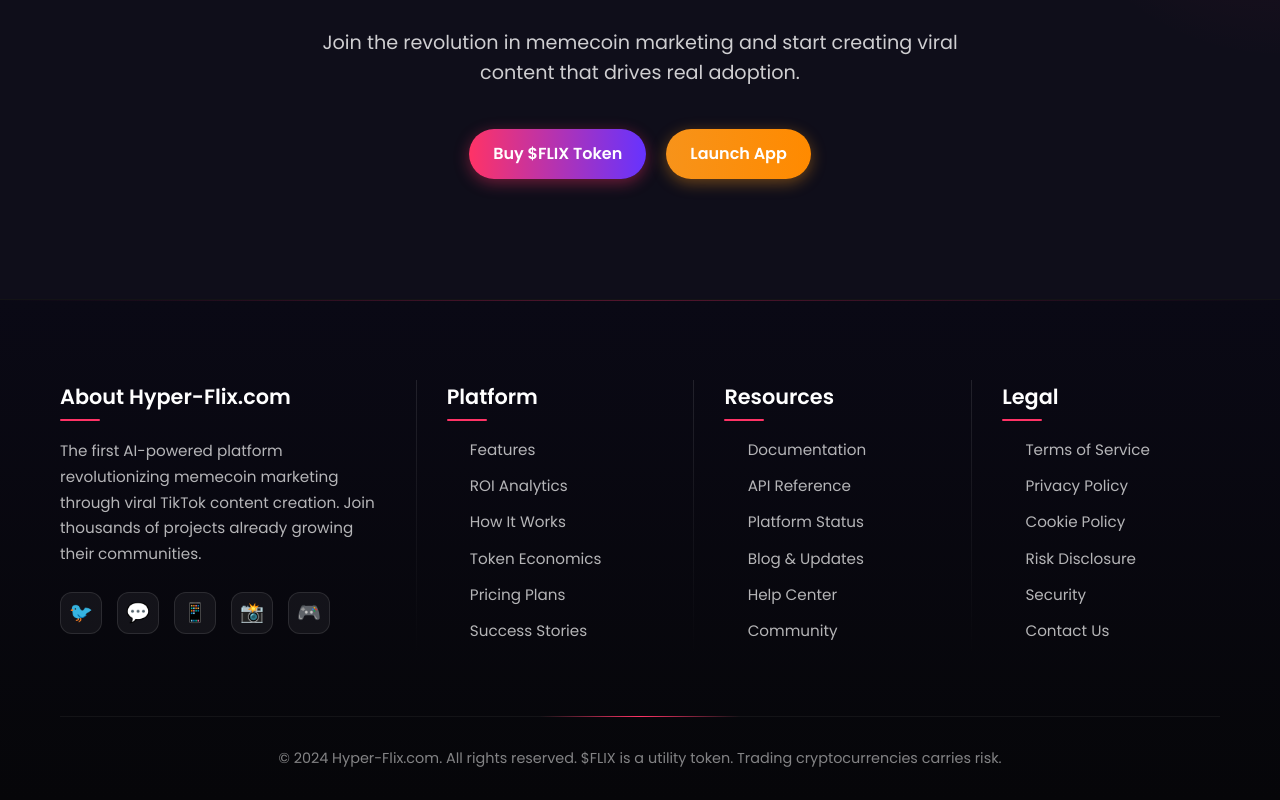
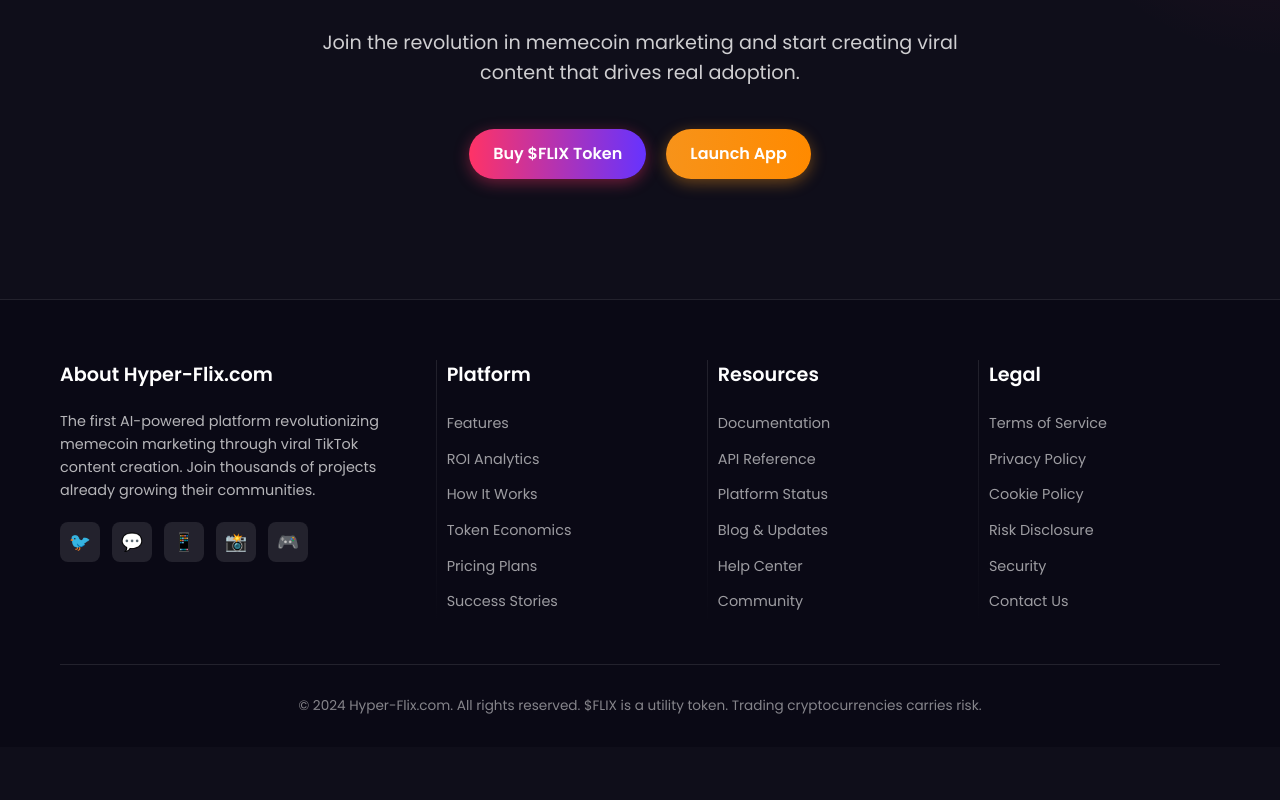
Before and after one commit to ai-tribes/hyperflix, a Next.js app: page / in a window 1280 px wide. Shown: the part 4640-5440 px from the top of the page. After the commit the page ends 5387 px from the top, so only its background shows below. Built offline with nearby package versions, Linux system fonts and the light colour scheme; no server answers.

Commit message:
Auth is still fuckign annoying

```diff
--- a/src/components/shared/Footer.module.css
+++ b/src/components/shared/Footer.module.css
@@ -1,27 +1,14 @@
 .footer {
-  background: linear-gradient(180deg, #0a0915, #060609);
-  padding: 80px 0 30px;
-  position: relative;
-  border-top: 1px solid rgba(255, 255, 255, 0.05);
-}
-
-.footer::before {
-  content: '';
-  position: absolute;
-  top: 0;
-  left: 0;
-  width: 100%;
-  height: 1px;
-  background: linear-gradient(90deg, transparent, var(--primary), transparent);
-  opacity: 0.3;
+  background: #0a0915;
+  padding: 60px 0 30px;
+  border-top: 1px solid rgba(255, 255, 255, 0.1);
 }
 
 .footerContent {
   display: grid;
   grid-template-columns: 1.5fr repeat(3, 1fr);
-  gap: 60px;
-  margin-bottom: 60px;
-  position: relative;
+  gap: 40px;
+  margin-bottom: 40px;
 }
 
 .footerCol {
@@ -44,29 +31,16 @@
 
 .footerCol h3 {
   color: white;
-  margin-bottom: 25px;
-  font-size: 1.3rem;
+  margin-bottom: 20px;
+  font-size: 1.2rem;
   font-weight: 600;
-  position: relative;
-  display: inline-block;
-}
-
-.footerCol h3::after {
-  content: '';
-  position: absolute;
-  bottom: -8px;
-  left: 0;
-  width: 40px;
-  height: 2px;
-  background: var(--primary);
-  border-radius: 2px;
 }
 
 .footerCol p {
   color: rgba(255, 255, 255, 0.7);
-  font-size: 0.95rem;
-  margin-bottom: 25px;
-  line-height: 1.7;
+  font-size: 0.9rem;
+  margin-bottom: 20px;
+  line-height: 1.6;
 }
 
 .footerCol ul {
@@ -74,113 +48,63 @@
 }
 
 .footerCol ul li {
-  margin-bottom: 12px;
+  margin-bottom: 10px;
 }
 
 .footerCol ul li a {
-  color: rgba(255, 255, 255, 0.7);
+  color: rgba(255, 255, 255, 0.6);
   text-decoration: none;
-  transition: all 0.3s ease;
-  font-size: 0.95rem;
-  display: flex;
-  align-items: center;
-  gap: 8px;
-}
-
-.footerCol ul li a::before {
-  content: '→';
-  opacity: 0;
-  transform: translateX(-10px);
-  transition: all 0.3s ease;
+  transition: color 0.2s ease;
+  font-size: 0.9rem;
 }
 
 .footerCol ul li a:hover {
   color: var(--primary);
-  transform: translateX(5px);
-}
-
-.footerCol ul li a:hover::before {
-  opacity: 1;
-  transform: translateX(0);
 }
 
 .socialLinks {
   display: flex;
-  gap: 15px;
+  gap: 12px;
   margin-top: 20px;
 }
 
 .socialLinks a {
-  width: 42px;
-  height: 42px;
-  background: var(--card-bg);
-  border-radius: 12px;
+  width: 40px;
+  height: 40px;
+  background: rgba(255, 255, 255, 0.1);
+  border-radius: 8px;
   display: flex;
   align-items: center;
   justify-content: center;
   color: white;
   text-decoration: none;
-  transition: all 0.3s ease;
-  border: 1px solid rgba(255, 255, 255, 0.1);
-  position: relative;
-  overflow: hidden;
+  transition: all 0.2s ease;
 }
 
-.socialLinks a::before {
-  content: '';
-  position: absolute;
-  top: 0;
-  left: 0;
-  width: 100%;
-  height: 100%;
-  background: linear-gradient(45deg, var(--primary), var(--secondary));
-  opacity: 0;
-  transition: all 0.3s ease;
-  z-index: 0;
+.socialLinks a:hover {
+  background: var(--primary);
+  transform: translateY(-2px);
 }
 
 .socialLinks a span {
-  position: relative;
-  z-index: 1;
-  font-size: 1.2rem;
-}
-
-.socialLinks a:hover {
-  transform: translateY(-3px) scale(1.05);
-  border-color: transparent;
-}
-
-.socialLinks a:hover::before {
-  opacity: 1;
+  font-size: 1.1rem;
 }
 
 .footerBottom {
   text-align: center;
   padding-top: 30px;
-  border-top: 1px solid rgba(255, 255, 255, 0.05);
-  position: relative;
-}
-
-.footerBottom::before {
-  content: '';
-  position: absolute;
-  top: -1px;
-  left: 50%;
-  transform: translateX(-50%);
-  width: 200px;
-  height: 1px;
-  background: linear-gradient(90deg, transparent, var(--primary), transparent);
+  border-top: 1px solid rgba(255, 255, 255, 0.1);
 }
 
 .footerBottom p {
   color: rgba(255, 255, 255, 0.5);
-  font-size: 0.9rem;
+  font-size: 0.85rem;
 }
 
 @media (max-width: 992px) {
   .footerContent {
     grid-template-columns: repeat(2, 1fr);
-    gap: 40px;
+    gap: 30px;
   }
 
   .footerCol::after {
@@ -191,10 +115,10 @@
 @media (max-width: 576px) {
   .footerContent {
     grid-template-columns: 1fr;
-    gap: 30px;
+    gap: 25px;
   }
 
   .footer {
-    padding: 60px 0 30px;
+    padding: 40px 0 20px;
   }
 }
--- a/src/components/shared/Header.module.css
+++ b/src/components/shared/Header.module.css
@@ -143,6 +143,26 @@
   box-shadow: 0 4px 8px rgba(0, 0, 0, 0.05);
 }
 
+.signOutButton {
+  background: none;
+  border: 1px solid #dc3545;
+  color: #dc3545;
+  padding: 8px 16px;
+  border-radius: 4px;
+  font-weight: 500;
+  font-size: 0.95rem;
+  cursor: pointer;
+  transition: all 0.3s ease;
+  font-family: inherit;
+}
+
+.signOutButton:hover {
+  background-color: #dc3545;
+  color: white;
+  transform: translateY(-2px);
+  box-shadow: 0 4px 8px rgba(220, 53, 69, 0.3);
+}
+
 .mobileMenuButton {
   display: none;
   background: none;
@@ -263,6 +283,14 @@
     margin: 5px 0;
   }
 
+  .signOutButton {
+    padding: 10px 20px;
+    display: block;
+    text-align: center;
+    margin: 5px 0;
+    width: 100%;
+  }
+
   .open .mobileMenuButton span:nth-child(1) {
     transform: translateY(10px) rotate(45deg);
   }
--- a/src/components/shared/Header.tsx
+++ b/src/components/shared/Header.tsx
@@ -9,10 +9,20 @@ import { useAuth } from '@/contexts/AuthContext'
 const Header = () => {
   const [mobileMenuOpen, setMobileMenuOpen] = useState(false);
   const pathname = usePathname();
-  const { user, loading } = useAuth();
+  const { user, loading, logout } = useAuth();
 
   // Check if we're on the landing page
   const isLandingPage = pathname === '/';
+
+  // Handle sign out
+  const handleSignOut = async () => {
+    try {
+      await logout();
+      setMobileMenuOpen(false); // Close mobile menu after sign out
+    } catch (error) {
+      console.error('Sign out error:', error);
+    }
+  };
 
   // Don't show navigation links during authentication loading
   // This prevents the flicker between unauthenticated and authenticated states
@@ -45,8 +55,19 @@ const Header = () => {
         <>
           <li><Link href="/pricing">Pricing</Link></li>
           {user ? (
-            // For authenticated users, show create content link
-            <li className={styles.ctaButton}><Link href="/create">Create Content</Link></li>
+            // For authenticated users, show create content link and sign out
+            <>
+              <li className={styles.ctaButton}><Link href="/create">Create Content</Link></li>
+              <li>
+                <button
+                  onClick={handleSignOut}
+                  className={styles.signOutButton}
+                  aria-label="Sign out"
+                >
+                  Sign Out
+                </button>
+              </li>
+            </>
           ) : (
             // For non-authenticated users, show auth buttons
             <>
@@ -59,7 +80,7 @@ const Header = () => {
     }
 
     if (user) {
-      // Authenticated user - show full navigation
+      // Authenticated user - show full navigation with sign out
       return (
         <>
           <li><Link href="/dashboard" className={pathname === '/dashboard' ? styles.active : ''}>Dashboard</Link></li>
@@ -70,6 +91,15 @@ const Header = () => {
           <li><Link href="/lipsync" className={pathname === '/lipsync' ? styles.active : ''}>Lip Sync <span className={styles.new}>New!</span></Link></li>
           <li><Link href="/account/profile" className={pathname.startsWith('/account') ? styles.active : ''}>Account</Link></li>
           <li><Link href="/support" className={pathname === '/support' ? styles.active : ''}>Support</Link></li>
+          <li>
+            <button
+              onClick={handleSignOut}
+              className={styles.signOutButton}
+              aria-label="Sign out"
+            >
+              Sign Out
+            </button>
+          </li>
         </>
       );
     }
--- a/src/components/shared/Sidebar.module.css
+++ b/src/components/shared/Sidebar.module.css
@@ -10,6 +10,8 @@
   z-index: 1000;
   display: flex;
   flex-direction: column;
+  /* Ensure sidebar content is properly contained */
+  overflow: hidden;
 }
 
 .sidebar.open {
```
Also changed, not shown: src/components/layout/DashboardLayout.module.css (+18 -4 lines), src/components/layout/DashboardLayout.tsx (+6 -2 lines), 1 other file (tests, documents, lock files or other folders).
